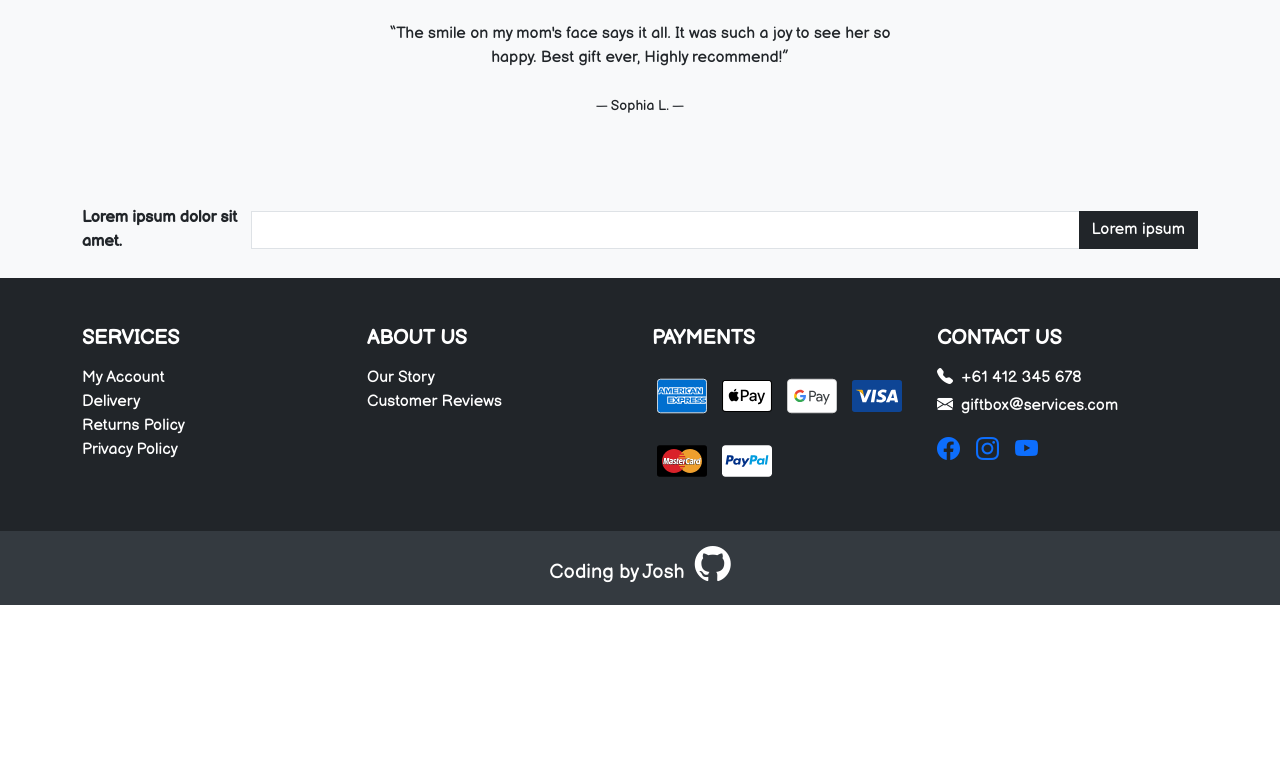
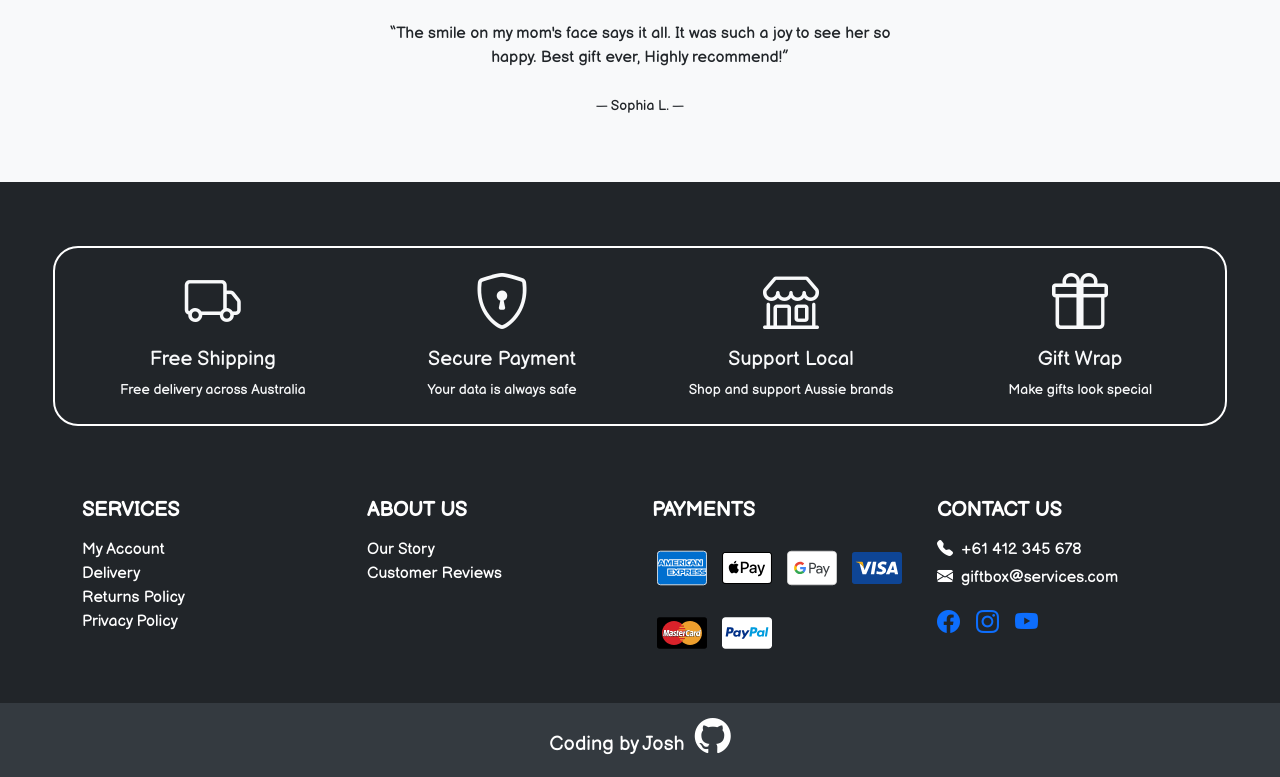
Before and after one commit to josh-yo/giftbox_website, a React (Create React App) app in the folder gift_website/: page /#/ in a window 1280 px wide. Shown: the part 2707-3484 px from the top of the page. Before the commit the page ends 3312 px from the top, so only its background shows below. Built offline with nearby package versions, Linux system fonts and the light colour scheme; no server answers.

Commit message:
Add Promotion Banner section to homepage.

```diff
--- a/gift_website/src/pages/front/Home.js
+++ b/gift_website/src/pages/front/Home.js
@@ -249,16 +249,38 @@ function Home({ allproducts }) {
         </div>
       </div>
     </div>
-    <div className="bg-light py-4">
-      <div className="container">
-        <div className="d-flex flex-column flex-md-row justify-content-between align-items-md-center align-items-start">
-          <p className="mb-0 fw-bold">Lorem ipsum dolor sit amet.</p>
-          <div className="input-group w-md-50 mt-md-0 mt-3">
-            <input type="text" className="form-control rounded-0" placeholder="" />
-            <div className="input-group-append">
-              <button className="btn btn-dark rounded-0" type="button" id="search">
-                Lorem ipsum
-              </button>
+    {/* promotion banner */}
+    <div class="container-fluid bg-dark text-light pt-6 pb-4">
+      <div class="row text-center">
+        <div class="col-11 promotion-background mx-auto">
+          <div className="row">
+            <div class="col-6 col-md-3">
+              <div class="d-flex flex-column align-items-center pt-4 pb-2">
+                <i class="bi bi-truck display-4"></i>
+                <h5 class="mt-2">Free Shipping</h5>
+                <p class="small">Free delivery across Australia</p>
+              </div>
+            </div>
+            <div class="col-6 col-md-3">
+              <div class="d-flex flex-column align-items-center pt-4 pb-2">
+                <i class="bi bi-shield-lock display-4"></i>
+                <h5 class="mt-2">Secure Payment</h5>
+                <p class="small">Your data is always safe</p>
+              </div>
+            </div>
+            <div class="col-6 col-md-3">
+              <div class="d-flex flex-column align-items-center pt-4 pb-2">
+                <i class="bi bi-shop display-4"></i>
+                <h5 class="mt-2">Support Local</h5>
+                <p class="small">Shop and support Aussie brands</p>
+              </div>
+            </div>
+            <div class="col-6 col-md-3">
+              <div class="d-flex flex-column align-items-center pt-4 pb-2">
+                <i class="bi bi-gift display-4"></i>
+                <h5 class="mt-2">Gift Wrap</h5>
+                <p class="small">Make gifts look special</p>
+              </div>
             </div>
           </div>
         </div>
--- a/gift_website/src/stylesheets/home.css
+++ b/gift_website/src/stylesheets/home.css
@@ -43,3 +43,12 @@
 .view-more>span:hover{
     color: #d01345;
 }
+.promotion-background{
+    border: 2px solid white;
+    border-radius: 25px;
+}
+@media (min-width: 768px){
+    .promotion-background{
+        padding-left: 25px;
+    }
+}
```
